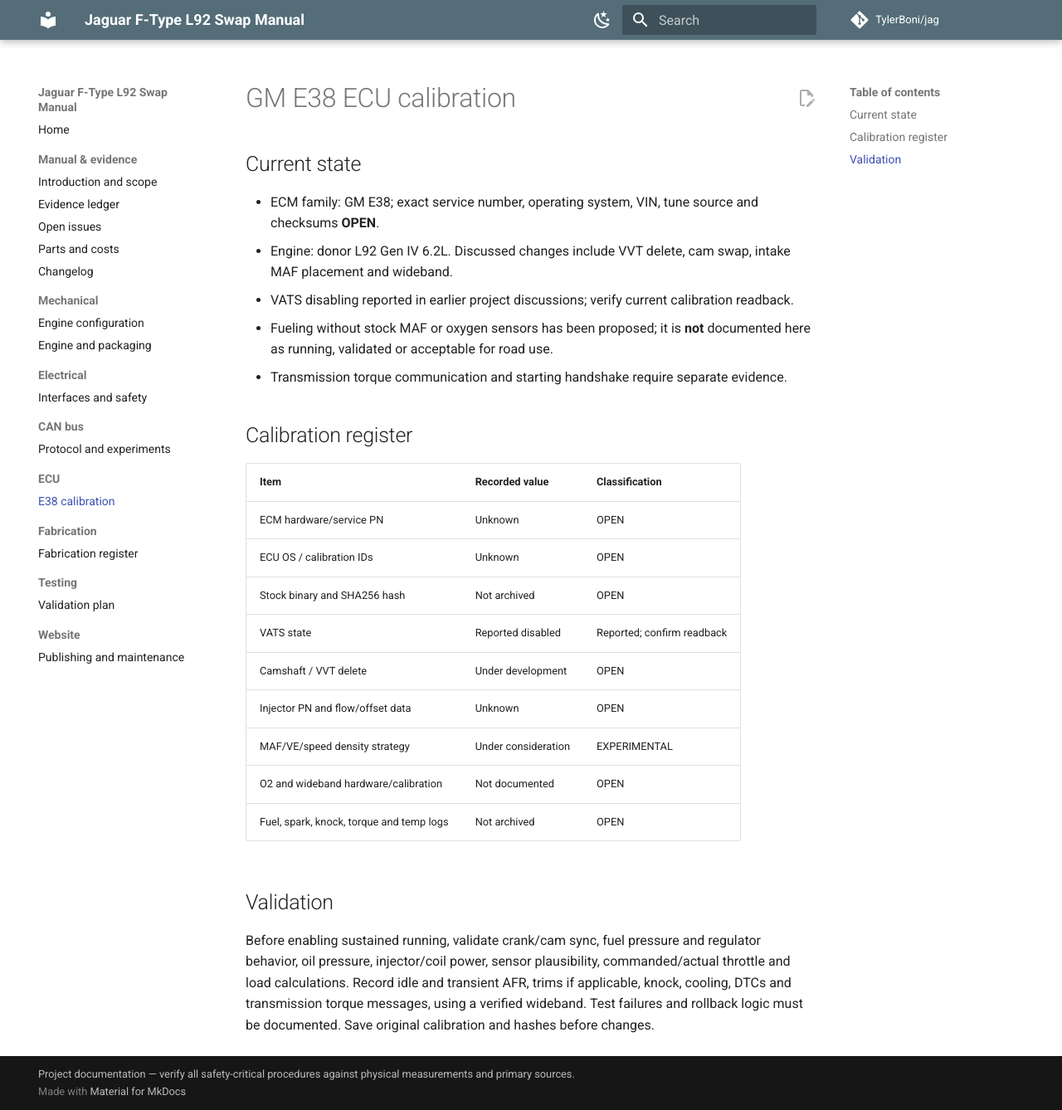
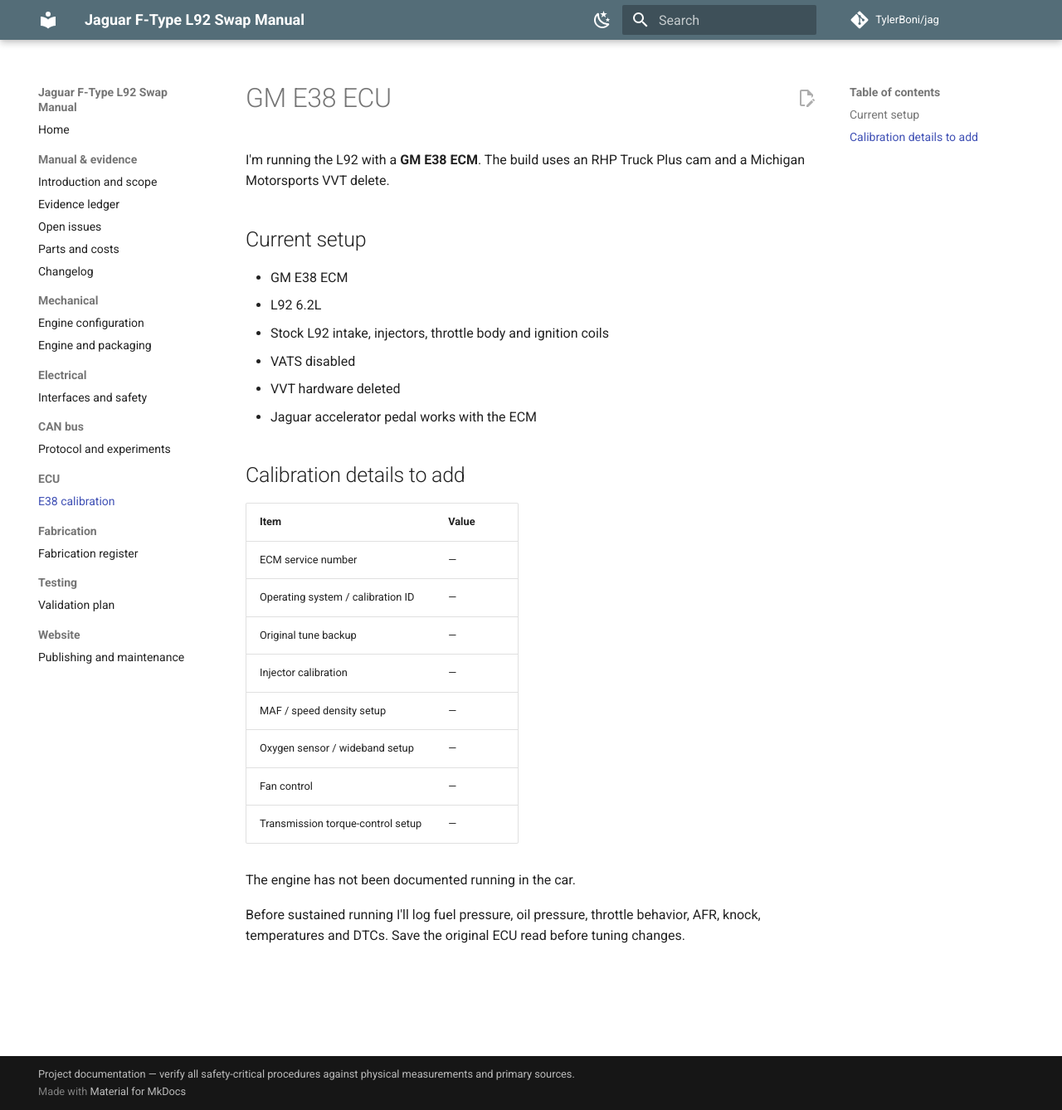
Before and after one commit to TylerBoni/jag, an MkDocs documentation site: the page built from build-manual/docs/ecu/e38-calibration.md, in a window 1280 px wide and 1338 px high. Shown: the whole window at 83% size. Built offline with MkDocs 1.6.1 and Material for MkDocs 9.7.7, drawn with Linux system fonts in a browser that asks for light colours; comment, search, counter and statistics services are not loaded.

Commit message:
docs: simplify electrical CAN ECU and testing guides

```diff
--- a/build-manual/docs/ecu/e38-calibration.md
+++ b/build-manual/docs/ecu/e38-calibration.md
@@ -1,27 +1,29 @@
-# GM E38 ECU calibration
+# GM E38 ECU
 
-## Current state
+I'm running the L92 with a **GM E38 ECM**. The build uses an RHP Truck Plus cam and a Michigan Motorsports VVT delete.
 
-- ECM family: GM E38; exact service number, operating system, VIN, tune source and checksums **OPEN**.
-- Engine: donor L92 Gen IV 6.2L. Discussed changes include VVT delete, cam swap, intake MAF placement and wideband.
-- VATS disabling reported in earlier project discussions; verify current calibration readback.
-- Fueling without stock MAF or oxygen sensors has been proposed; it is **not** documented here as running, validated or acceptable for road use.
-- Transmission torque communication and starting handshake require separate evidence.
+## Current setup
 
-## Calibration register
+- GM E38 ECM
+- L92 6.2L
+- Stock L92 intake, injectors, throttle body and ignition coils
+- VATS disabled
+- VVT hardware deleted
+- Jaguar accelerator pedal works with the ECM
 
-| Item | Recorded value | Classification |
-| --- | --- | --- |
-| ECM hardware/service PN | Unknown | OPEN |
-| ECU OS / calibration IDs | Unknown | OPEN |
-| Stock binary and SHA256 hash | Not archived | OPEN |
-| VATS state | Reported disabled | Reported; confirm readback |
-| Camshaft / VVT delete | Under development | OPEN |
-| Injector PN and flow/offset data | Unknown | OPEN |
-| MAF/VE/speed density strategy | Under consideration | EXPERIMENTAL |
-| O2 and wideband hardware/calibration | Not documented | OPEN |
-| Fuel, spark, knock, torque and temp logs | Not archived | OPEN |
+## Calibration details to add
 
-## Validation
+| Item | Value |
+| --- | --- |
+| ECM service number | — |
+| Operating system / calibration ID | — |
+| Original tune backup | — |
+| Injector calibration | — |
+| MAF / speed density setup | — |
+| Oxygen sensor / wideband setup | — |
+| Fan control | — |
+| Transmission torque-control setup | — |
 
-Before enabling sustained running, validate crank/cam sync, fuel pressure and regulator behavior, oil pressure, injector/coil power, sensor plausibility, commanded/actual throttle and load calculations. Record idle and transient AFR, trims if applicable, knock, cooling, DTCs and transmission torque messages, using a verified wideband. Test failures and rollback logic must be documented. Save original calibration and hashes before changes.
+The engine has not been documented running in the car.
+
+Before sustained running I'll log fuel pressure, oil pressure, throttle behavior, AFR, knock, temperatures and DTCs. Save the original ECU read before tuning changes.
```
